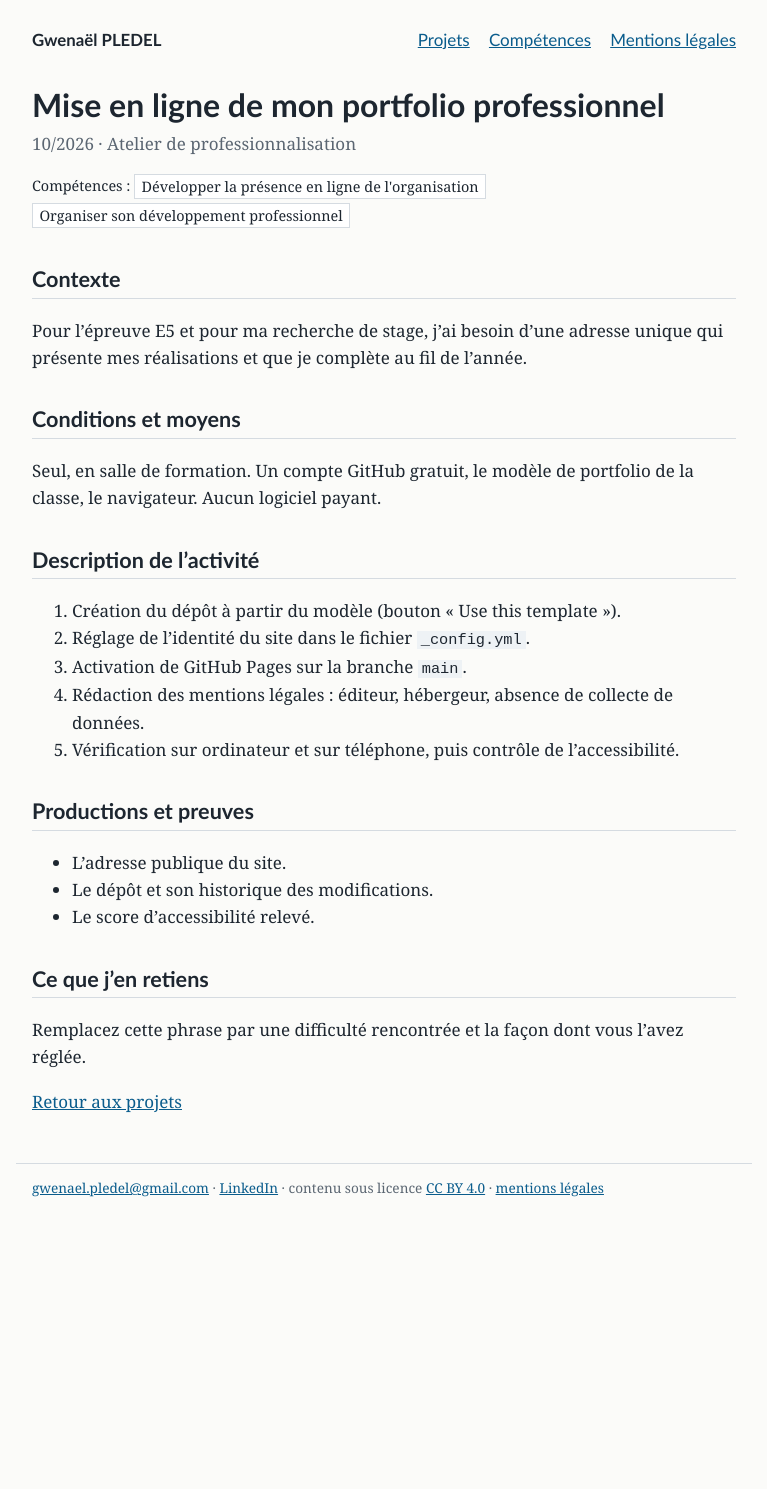
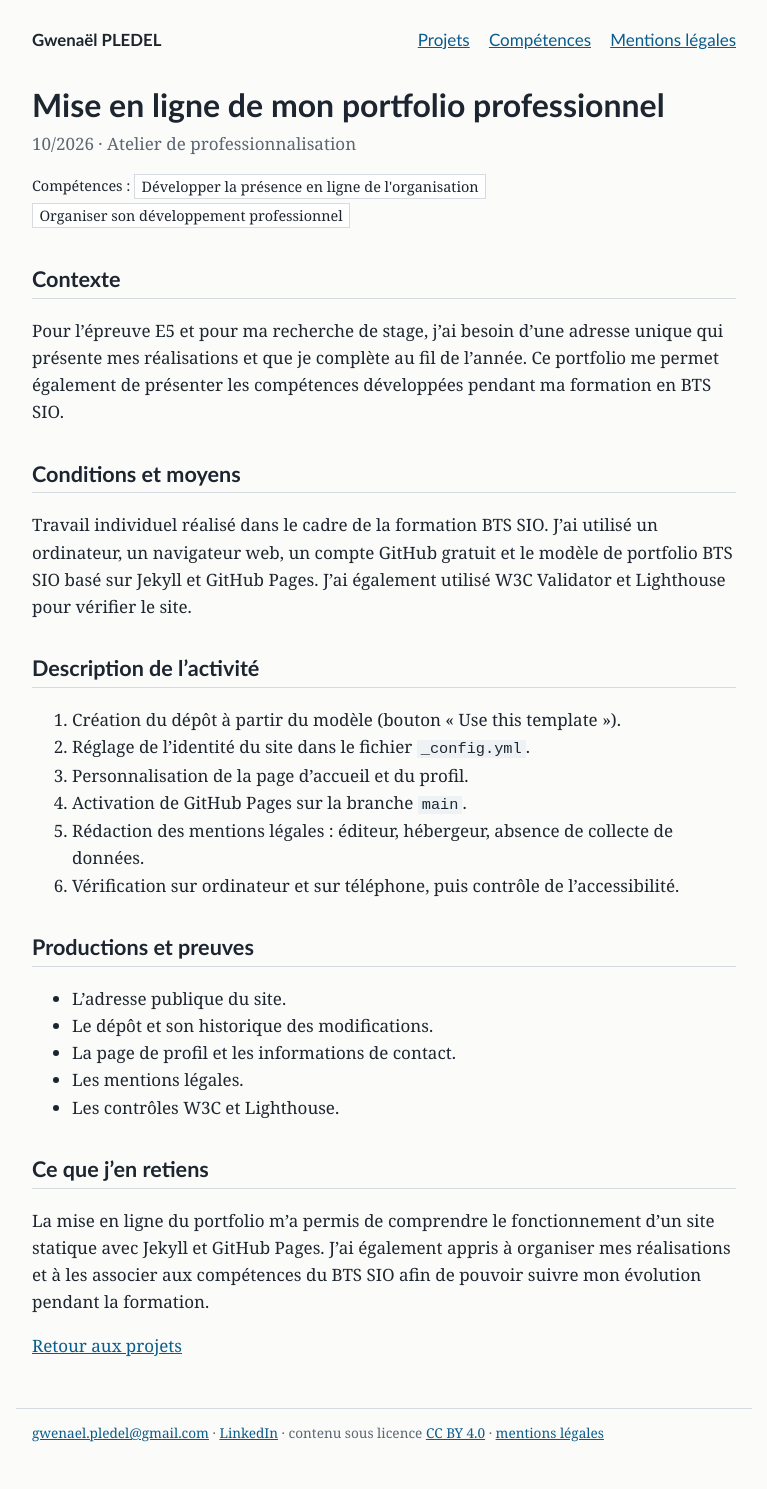
Before and after one commit to vzsca/Portfolio-Gwenael, a Jekyll site: the page built from _projets/2026-10-mon-portfolio.md, in a window 1280 px wide. Shown: the whole page, without its empty margins (256-1023 px from the left). Built offline with Jekyll 4.4.1, drawn with Linux system fonts in a browser that asks for light colours; before the commit the page ends 1245 px from its top, so only the background shows below that.

Commit message:
Personnaliser la fiche de réalisation du portfolio

```diff
--- a/_projets/2026-10-mon-portfolio.md
+++ b/_projets/2026-10-mon-portfolio.md
@@ -8,26 +8,29 @@ competences: [c3, c6]
 
 ## Contexte
 
-Pour l'épreuve E5 et pour ma recherche de stage, j'ai besoin d'une adresse unique qui présente mes réalisations et que je complète au fil de l'année.
+Pour l'épreuve E5 et pour ma recherche de stage, j'ai besoin d'une adresse unique qui présente mes réalisations et que je complète au fil de l'année. Ce portfolio me permet également de présenter les compétences développées pendant ma formation en BTS SIO.
 
 ## Conditions et moyens
 
-Seul, en salle de formation. Un compte GitHub gratuit, le modèle de portfolio de la classe, le navigateur. Aucun logiciel payant.
+Travail individuel réalisé dans le cadre de la formation BTS SIO. J'ai utilisé un ordinateur, un navigateur web, un compte GitHub gratuit et le modèle de portfolio BTS SIO basé sur Jekyll et GitHub Pages. J'ai également utilisé W3C Validator et Lighthouse pour vérifier le site.
 
 ## Description de l'activité
 
 1. Création du dépôt à partir du modèle (bouton « Use this template »).
 2. Réglage de l'identité du site dans le fichier `_config.yml`.
-3. Activation de GitHub Pages sur la branche `main`.
-4. Rédaction des mentions légales : éditeur, hébergeur, absence de collecte de données.
-5. Vérification sur ordinateur et sur téléphone, puis contrôle de l'accessibilité.
+3. Personnalisation de la page d'accueil et du profil.
+4. Activation de GitHub Pages sur la branche `main`.
+5. Rédaction des mentions légales : éditeur, hébergeur, absence de collecte de données.
+6. Vérification sur ordinateur et sur téléphone, puis contrôle de l'accessibilité.
 
 ## Productions et preuves
 
 - L'adresse publique du site.
 - Le dépôt et son historique des modifications.
-- Le score d'accessibilité relevé.
+- La page de profil et les informations de contact.
+- Les mentions légales.
+- Les contrôles W3C et Lighthouse.
 
 ## Ce que j'en retiens
 
-Remplacez cette phrase par une difficulté rencontrée et la façon dont vous l'avez réglée.
+La mise en ligne du portfolio m'a permis de comprendre le fonctionnement d'un site statique avec Jekyll et GitHub Pages. J'ai également appris à organiser mes réalisations et à les associer aux compétences du BTS SIO afin de pouvoir suivre mon évolution pendant la formation.
```
